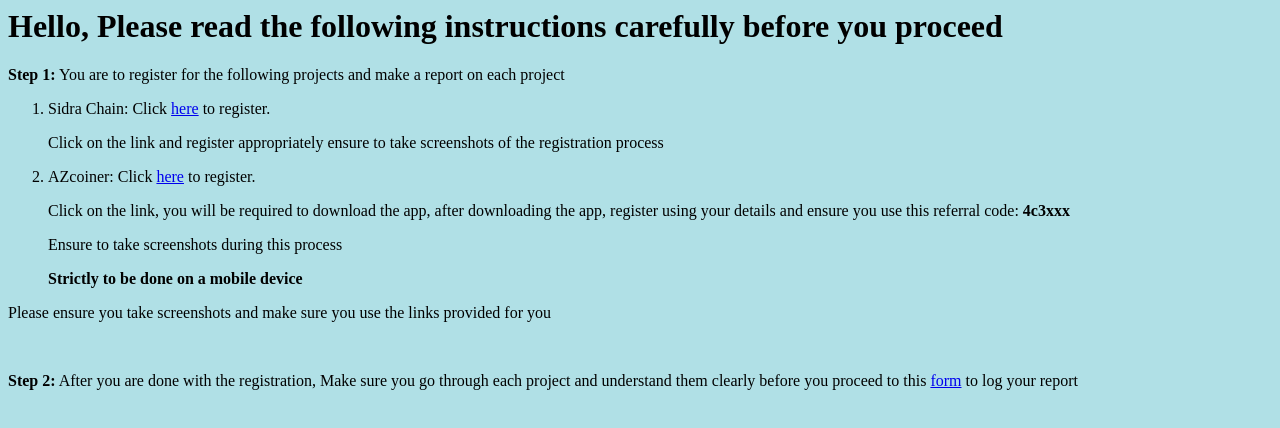
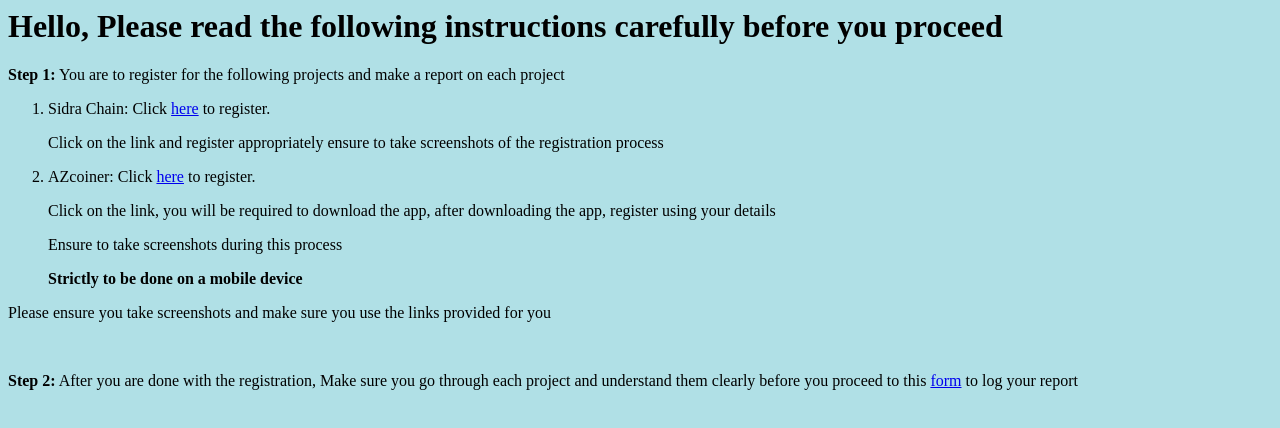
Before and after one commit to 4c3x/cacamasaka, a plain HTML site: page index.html in a window 1280 px wide. Drawn offline with Linux system fonts and the light colour scheme.

Commit message:
Update index.html

```diff
--- a/index.html
+++ b/index.html
@@ -12,7 +12,7 @@
     <li> Sidra Chain: Click <a href="https://www.sidrachain.com/">here</a> to register.</li>
     <p> Click on the link and register appropriately ensure to take screenshots of the registration process</p>
     <li> AZcoiner: Click <a href="https://azcoiner.com/">here</a> to register. </li>
-    <p>Click on the link, you will be required to download the app, after downloading the app, register using your details and ensure you use this referral code: <b>4c3xxx</b></p>
+    <p>Click on the link, you will be required to download the app, after downloading the app, register using your details</p>
       <p>Ensure to take screenshots during this process</p>
       <b>Strictly to be done on a mobile device</b>
     </ol>
```
